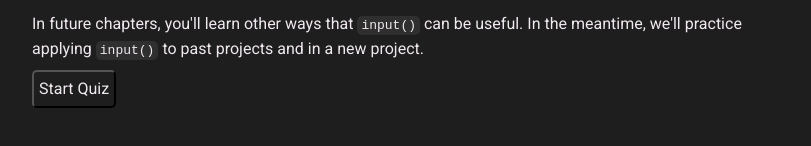
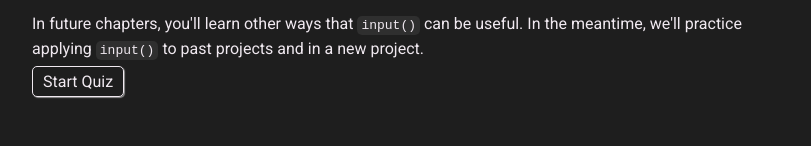
Before and after one commit to lawrluor/code-with-the-pros, a React (Create React App) app: page /input in a window 1280 px wide. Shown: the part 3057-3203 px from the top of the page, without its empty margins (228-1039 px from the left). Built offline with nearby package versions, Linux system fonts and the light colour scheme.

Commit message:
updated button styles, using anchor tag

```diff
--- a/src/App.css
+++ b/src/App.css
@@ -100,8 +100,33 @@ section {
 button {
   background-color: transparent;
   color: var(--text-color);
-  padding: 5px;
+  padding: 5px 10px;
   border-radius: 5px;
+  border: 1px solid var(--text-color);
+  box-shadow: 1px 1px 1px 0 rgba(255, 255, 255, 0.5);
+  transition: background-color 0.25s ease, color 0.25s ease;
+}
+
+button:hover {
+  background-color: var(--text-color);
+  color: var(--primary-color);
+}
+
+a.button {
+  margin-top: 1rem;
+  background-color: transparent;
+  color: var(--text-color);
+  padding: 5px 10px;
+  border-radius: 5px;
+  border: 1px solid var(--text-color);
+  text-decoration: none;
+  transition: background-color 0.25s ease, color 0.25s ease;
+  box-shadow: 1px 1px 1px 0 rgba(255, 255, 255, 0.5);
+}
+
+a.button:hover {
+  background-color: var(--text-color);
+  color: var(--primary-color);
 }
 
 .inline {
--- a/src/pages/Python/00Intro.jsx
+++ b/src/pages/Python/00Intro.jsx
@@ -180,7 +180,7 @@ print(10 + 0)`}/>
           </section>
 
           <section>
-						<h2>Storing Information</h2>
+						<h2>Storing Information (Variables)</h2>
             <p>Say that you've cooked up a delicious meal that you want to save for later, so you store the leftovers in a container and place it in the refrigerator. A <strong>variable</strong> is like a container in your kitchen. You can store data of any data type inside a variable, and you can use a variable later on in your code. Unlike your delicious leftovers, you can actually reuse a variable as many times as you'd like!</p>
             <CodeBlock language={"python"} codeString={`# 1. Storing a string to the variable "message"
 message = "Hello World"
@@ -276,21 +276,19 @@ print(age)`}/>
             <Collapsible title="Challenge">
             <p>What kind of errors will you get if you run the following programs?</p>
 
-            <CodeBlock language={"python"} codeString={`# Program 2
+            <CodeBlock language={"python"} codeString={`# Program 1
 age = 5
 print(igloo)
 
-# Program 1
+# Program 2
 print "Hello, world!")`} />
             </Collapsible>
-          </section>
 
-          <section>
-            <h2>Avoiding Common Errors</h2>
-            <ul>
-                <li><strong>Double Check Syntax:</strong> Check that parentheses or opening quotation marks are matched with their closing counterpart.</li>
-                <li><strong>Initialize Variables Before Use:</strong> Make sure all your variables are initialized before you use or update them.</li>
-            </ul>
+            <h3>Avoiding Common Errors</h3>
+            <ol>
+                <li>Check that parentheses or opening quotation marks are matched with their closing counterpart.</li>
+                <li>Make sure all your variables are initialized before you use or update them.</li>
+            </ol>
           </section>
 
           <section>
@@ -298,17 +296,22 @@ print "Hello, world!")`} />
             <h3>Integer division</h3>
             <p>This arithmetic operator <code className="inline">//</code> divides one number by another, just like the standard division operator <code className="inline">/</code>, but it returns the quotient without any remainder, effectively "flooring" or rounding down the result to the nearest whole number.</p>
             <CodeBlock language={"python"} codeString={`# Example of integer division vs normal division
-print(10 / 3)    # Outputs: 3.3333333333333335 (normal division)
+print(10 / 3)    # Outputs: 3.3333... (normal division)
 print(10 // 3)   # Outputs: 3 (integer division)
 
 print(9 / 2)     # Outputs: 4.5 (normal division)
 print(9 // 2)    # Outputs: 4 (integer division)
 print(-11 // 3)  # Outputs: -4 (integer division)`} />
 
-            <p>You can also think about integer division as truncating, or chopping off the decimal point of a number.</p>
+            <p>You can also think about integer division as <em>truncating</em>, or chopping off, everything including and after the decimal point of a number.</p>
 
             <Collapsible title="Challenge">
               <p>Can you think of an example where integer division could be useful or preferable to normal division?</p>
+
+              <p>Try using integer division to solve the following problem: </p>
+              <CodeBlock language={"python"} codeString={`#You have 1000 dollars to spend on 3 different items.
+# You want to buy 3 items that cost 100, 200, and 600 dollars respectively.
+# How much money will you have left after buying the items?`} />
             </Collapsible>
 
             <h3>Modulo Operator <code className="inline">%</code></h3>
@@ -319,7 +322,7 @@ print(20 % 2)   # Outputs: 0 (20 is even, so division by 2 has no remainder)
 print(7 % 2)    # Outputs: 1 (7 is an odd number)
 print(5.5 % 5)  # Outputs: 0.5 (5.5 is not an integer)`} />
 
-            <p>Time for a practical example. Imagine you have a group of students and you want to assign them into different project groups. You can use the modulo operator to determine which group each student belongs to.</p>
+            <p>Time for a practical example. Imagine you have a group of students and you want to assign them into three different project groups. You can use the modulo operator to determine which group each student belongs to.</p>
             <CodeBlock language={"python"} codeString={`# Determine the group number of the last student
 num_students = 10
 num_groups = 3
@@ -333,7 +336,7 @@ print(num_students % num_groups)  # Outputs: 1 (the last student belongs to the
           <section>
               <h2>Wrapping Up</h2>
               <p>Great job! You've started learning about the most fundamental building blocks of the Python language. Feel free to take the quiz to test your knowledge.</p>
-              <button onClick={() => window.location.href = '/quiz?name=00Intro.py'}>Start Quiz</button>
+              <a href="/quiz?name=00Intro.py" target="_blank" rel="noopener noreferrer" className="button">Start Quiz</a>
           </section>
         </div>
     );
--- a/src/pages/Python/01Strings.jsx
+++ b/src/pages/Python/01Strings.jsx
@@ -370,7 +370,7 @@ print(reversed_greeting)  # Outputs: Everyone Hello`} />
             <section>
                 <h2>Wrapping Up</h2>
                 <p>Understanding strings, how to manipulate and format them, and how to use their methods are all essential for working with text data in Python. This fundamental data type will be used throughout the rest of this course, and you can use strings as a basis for understanding new data types in Python.</p>
-                <button onClick={() => window.location.href = '/quiz?name=01Strings.py'}>Start Quiz</button>
+                <a href="/quiz?name=01Strings.py" target="_blank" rel="noopener noreferrer" className="button">Start Quiz</a>
             </section>
         </div>
     );
--- a/src/pages/Python/02Input.jsx
+++ b/src/pages/Python/02Input.jsx
@@ -150,7 +150,7 @@ print(num1 + num2)`} />
             <section>
                 <h2>Wrapping Up</h2>
                 <p>In future chapters, you'll learn other ways that <code className="inline">input()</code> can be useful. In the meantime, we'll practice applying <code className="inline">input()</code> to past projects and in a new project.</p>
-                <button onClick={() => window.location.href = '/quiz?name=02Input.py'}>Start Quiz</button>
+                <a href="/quiz?name=02Input.py" target="_blank" rel="noopener noreferrer" className="button">Start Quiz</a>
             </section>
         </div>
     );
--- a/src/pages/Python/03Conditionals.jsx
+++ b/src/pages/Python/03Conditionals.jsx
@@ -67,8 +67,10 @@ if age >= 18:
     print("You are eligible to vote in the United States!")
 else:
     print("You are not eligible to vote in the United States.")`}></CodeBlock>
-            <p>You can interpret the statement in English as: "If the age is greater than or equal to 18, print the message <code className="inline">"You are eligible to vote"</code>. Otherwise, print the message <code className="inline">"You are not eligible to vote"</code>.</p>
-            <p>Note that the <code className="inline">else</code> clause does <strong>not</strong> have a specific condition, because it is simply the default path the program takes when the preceding <code className="inline">if</code> condition is not met. It acts as a "catch-all" scenario, ensuring that the program can proceed with an alternative action. Consider the following example:</p>
+            <p>You can interpret the statement in English as: "If the age is greater than or equal to 18, print the message <code className="inline">'You are eligible to vote'</code>. Otherwise, print the message <code className="inline">'You are not eligible to vote'</code>".</p>
+            <p>Note that the <code className="inline">else</code> clause does <strong>not</strong> have a specific condition, because it is simply the default path the program takes when the preceding <code className="inline">if</code> condition is not met. It acts as a "catch-all" scenario, ensuring that the program can proceed with an alternative action when the <code className="inline">if</code> condition is not met.</p>
+
+            <p>Let's consider another example:</p>
 
             <CodeBlock language={"python"} codeString={`# Incorrect example
 age = 17
@@ -77,7 +79,7 @@ if age >= 18:
 else age < 18:  # It is INCORRECT for an "else" clause to have a condition
     print("You are not eligible to vote in the United States!") `} />
 
-            <p>Do you see how the condition in the <code className="inline">else</code> clause is already covered by the preceding <code className="inline">if</code> condition? Not only is adding the condition to the <code className="inline">else</code> unnecessary, it would actually lead to a <code className="inline">SyntaxError</code> - <code className="inline">else</code> should <strong>never</strong> have a condition and should always be written <code className="inline">else:</code>.</p>
+            <p>Do you see how logically, the condition in the <code className="inline">else</code> clause is already covered by the preceding <code className="inline">if</code> condition? Not only is adding the condition to the <code className="inline">else</code> unnecessary, it would actually lead to a <code className="inline">SyntaxError</code> - <code className="inline">else</code> should <strong>never</strong> have a condition and should always be written <code className="inline">else:</code>.</p>
 
             <CodeBlock language={"python"} codeString={`# Correct example
 age = 17
@@ -129,7 +131,7 @@ elif grade >= 80:
     print("Good job! You got a B")
 else:
     print("Keep studying, you can improve!")`}></CodeBlock>
-            <p>You can interpret the statement in English as: "If the grade is greater than or equal to 90, print the message "You got an A". <strong>Else, if</strong> the grade is greater than or equal to 80, print the message "You got a B". In all other cases, print the message "Keep studying, you can improve!"</p>
+            <p>You can interpret the statement in English as: "If the grade is greater than or equal to 90, print the message 'You got an A'. <strong>Else, if</strong> the grade is greater than or equal to 80, print the message 'You got a B'. In all other cases, print the message 'Keep studying, you can improve!'"</p>
             <p>Note that unlike <code class="inline">else</code>, <code class="inline">elif</code> <strong>does</strong> require a specific condition. You can create any number of additional <code class="inline">elif</code> clauses:</p>
             <CodeBlock language={"python"} codeString={`grade = 85
 if grade >= 90:
@@ -162,6 +164,15 @@ elif grade > 60:
                 <p>By ordering the conditions from most to least specific, we ensure that the program checks each scenario in a logical sequence, allowing for more precise control over which code blocks are executed.</p>
 
                 <p>Remember, only one block is executed in a given <code className="inline">if</code> statement, the others are all skipped.</p>
+
+                <Collapsible title={"Challenge"}>
+                    <p>What is the output of the following code?</p>
+                    <CodeBlock language={"python"} codeString={`temperature = 95  # Fahrenheit
+if temperature > 65:
+    print("It's not cold.")
+elif temperature > 85:
+    print("It's hot!")`} />
+                </Collapsible>
             </section>
 
 
@@ -211,22 +222,22 @@ print("Battery level: ", battery)  # This line will always print`} />
 
                 <p>Consider the following code. The absence of an explicit <code className="inline">else</code> doesn't halt the program; it simply means that if all conditions are false, the program continues line by line without executing any block of code associated with those conditions:</p>
                 <CodeBlock language={"python"} codeString={`liters_of_fuel = 10
-if liters_of_fuel != 0:
-    print("I can continue driving!")
+if liters_of_fuel <= 0:
+    print("I must refuel.")
 
 # Implicit else scenario: This line of code executes regardless of the result of the previous if statement
-print("I must refuel before I can continue driving.")`} />
+print("Continue driving.")`} />
 
-                <p>In this example, there's no need for an extra <code className="inline">if</code> statement because the absence of fuel (and thus the need to refuel) is the automatic fallback if the <code className="inline">if</code> condition (not needing to refuel) turns out to be incorrect.</p>
+                <p>In this example, there's no need for an extra <code className="inline">else</code> statement because you will continue driving no matter what the result of the <code className="inline">if</code> statement is - either continue driving after refueling or continue driving without refueling. We don't have to just choose either option.</p>
 
                 <h3>Why use the <code className="inline">else</code> statement at all?</h3>
                 <p>Given that Python implicitly handles scenarios not covered by <code className="inline">if</code> through an implicit <code className="inline">else</code>, you might wonder why we need the <code className="inline">else</code> statement at all. The <code className="inline">else</code> statement is crucial for clarity and explicitness in our code. While the implicit <code className="inline">else</code> assumes a default action (or inaction) for unmet <code className="inline">if</code> conditions, explicitly using an <code className="inline">else</code> clarifies your intent to anyone reading your code—including your future self.</p>
 
-                <p>Using <code className="inline">else</code> serves several important purposes:</p>
-                <ul>
-                    <li><strong>Explicitness:</strong> It makes it crystal clear that a certain block of code should run only when all preceding conditions are skipped. This enhances readability and maintainability.</li>
-                    <li><strong>Functionality:</strong> In some cases, you want to guarantee that a block of code runs if none of the conditions are met.</li>
-                </ul>
+                <p>Using <code className="inline">else</code> serves two important purposes:</p>
+                <ol>
+                    <li>It makes it crystal clear that a certain block of code should run only when all preceding conditions are skipped. This enhances readability and maintainability.</li>
+                    <li>In some cases, you want to <strong>guarantee</strong> that a block of code runs if none of the conditions are met.</li>
+                </ol>
 
                 <p>For example, in a game, if a player doesn't hit a target, you might want to explicitly reduce their score or give feedback, which is a perfect use for an <code className="inline">else</code> statement:</p>
 
@@ -292,6 +303,8 @@ if age >= 18:
 else:
     print("You are not eligible to vote.")`}></CodeBlock>
                 <p>In this example, Python first checks if the person is at least 18 years old. If this condition is true, it proceeds to the next <code class="inline">if</code> statement nested inside, which checks if the person is a registered voter.</p>
+
+                {/* TODO: add section on nested if similar to elif */}
             </section>
 
             {/* <section>
@@ -308,7 +321,7 @@ else:
             <section>
                 <h2>Wrapping Up</h2>
                 <p>Great job learning the basics of conditional statements! We'll continue to learn more about applications of conditional statements in future lessons. We'll also take a deeper look at the condition part of <code class="inline">if</code> statements and how the value of the condition is evaluated.</p>
-                <button onClick={() => window.location.href = "/quiz?name=03Conditionals.py"}>Start Quiz</button>
+                <a href="/quiz?name=03Conditionals.py" target="_blank" rel="noopener noreferrer" className="button">Start Quiz</a>
             </section>
         </div>
     );
--- a/src/pages/Python/05Functions.jsx
+++ b/src/pages/Python/05Functions.jsx
@@ -398,12 +398,7 @@ return product`} />
             <h2>Wrapping Up</h2>
             <p>Hopefully, you can see that using functions makes your code more concise and helps avoid repetition. It allows you to write a set of statements once and run them whenever you need to, without rewriting them each time.</p>
 
-            {/* <ul>
-                <li><strong>Reduces Redundancy:</strong> You avoid writing the same statements multiple times throughout your code.</li>
-                <li><strong>Enhances Clarity:</strong> Encapsulating code in a function reduces lines of code, making the main part of your code less cluttered.</li>
-                <li><strong>Simplifies Maintenance:</strong> If the greeting needs to be changed, you only need to update it in one place instead of repeating the change throughout the entirety of your code.</li>
-            </ul> */}
-            <button className="next-button" onClick={() => window.location.href = "/quiz?name=05Functions.py"}>Start Quiz</button>
+            <a href="/quiz?name=05Functions.py" target="_blank" rel="noopener noreferrer" className="button">Start Quiz</a>
         </section>
     </div> );
 }
--- a/src/pages/Python/06WhileLoops.jsx
+++ b/src/pages/Python/06WhileLoops.jsx
@@ -282,7 +282,7 @@ while count < 10:
             <p>This loop is set to run until the count reaches 10. However, within the loop, there's a check to see if the count equals 5. When the count does reach 5, the <code className="inline">break</code> keyword is executed, which immediately stops the loop. This example demonstrates how <code className="inline">break</code> can be used to halt the execution of a loop based on a condition met <em>inside the loop body</em>, even if the top-level loop condition would allow it to continue.</p>
 
             <h3>Using <code className="inline">break</code></h3>
-            <p>The previous example is unlikely to be a way that you use the <code className="inline">break</code> keyword, as a better method would be simply to set the looping condition to while <code className="inline">count &lt;= 5</code>. Here's a more realistic example of when you might use <code className="inline">break</code>.</p>
+            <p>The previous example is unlikely to be a way that you use the <code className="inline">break</code> keyword, as a better method would be simply to set the looping condition to while <code className="inline">count &lt;= 5</code>. Here's a more realistic example of when you would use <code className="inline">break</code>.</p>
 
             <CodeBlock language={"python"} codeString={`attempts = 0
 while attempts < 3:
@@ -500,8 +500,8 @@ print(first_a_index)  # Output: 2`} />
 
           <section>
             <h2>Wrapping Up</h2>
-            <p>Great job! You've learned about while loops and how to use them practically to repeat code.</p>
-            <button className="next-button" onClick={() => window.location.href = "/quiz?name=06WhileLoops.py"}>Start Quiz</button>
+            <p>While loops are a powerful tool for repeating code based on a condition. They're particularly useful when you don't know in advance how many iterations you'll need. Remember to always ensure your loop has a way to terminate, and consider using break and continue when they make your code clearer.</p>
+            <a href="/quiz?name=06WhileLoops.py" target="_blank" rel="noopener noreferrer" className="button">Start Quiz</a>
           </section>
 
             {/* <h3>Using <code className="inline">break</code> for random numbers</h3>
```
